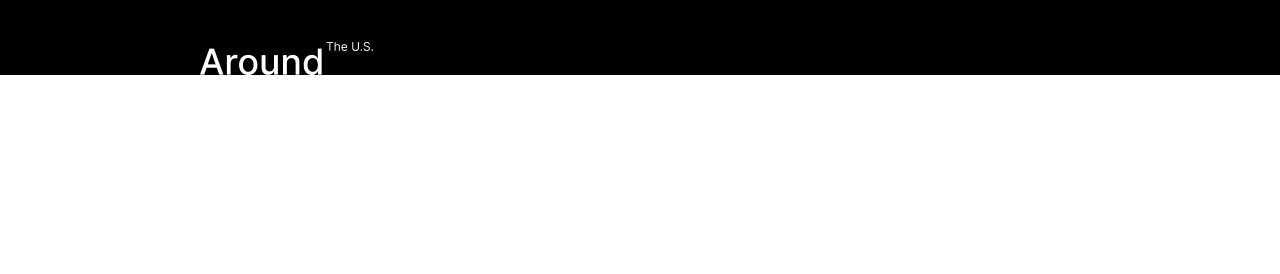
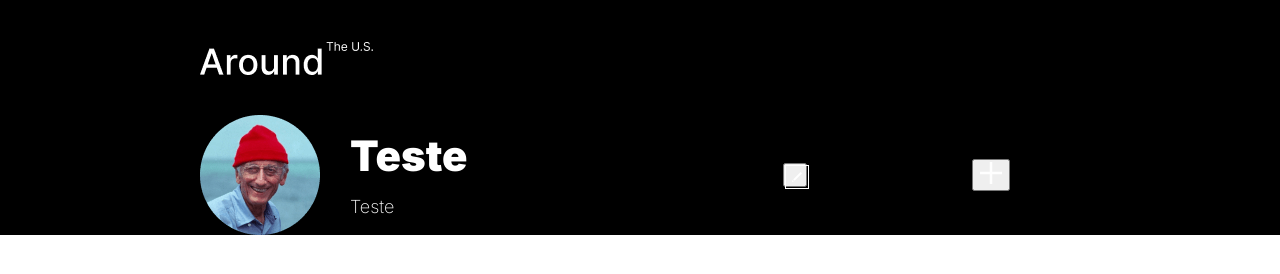
Before and after one commit to GubaUga/web_project_around, a plain HTML site: page index.html in a window 1280 px wide. Drawn offline with Linux system fonts and the light colour scheme; a web font is replaced by a local one.

Commit message:
Adicionando a section profile

```diff
--- a/blocks/header.css
+++ b/blocks/header.css
@@ -6,5 +6,5 @@
 }
 
 .header__logo {
-  margin: 42px 0 0 200px;
+  margin: 42px 0 40px 0;
 }
--- a/blocks/page.css
+++ b/blocks/page.css
@@ -1,3 +1,5 @@
 .page {
   background-color: #000;
+  color: #fff;
+  padding: 0 200px;
 }
--- /dev/null
+++ b/blocks/profile.css
@@ -0,0 +1,45 @@
+.profile {
+  display: flex;
+  margin: 0 0 50px 0;
+  align-items: center;
+}
+
+.profile__image {
+  margin: 0 30px 0 0;
+}
+
+.profile__info {
+  display: flex;
+  flex-direction: column;
+  margin: 0 18px 0 0;
+  max-width: 415px;
+  width: 100%;
+}
+
+.profile__info_name {
+  margin: 0 0 16px;
+  font-family: "Inter Medium";
+  font-size: 42px;
+  line-height: 48px;
+}
+
+.profile__info_attribute {
+  margin: 0;
+  font-family: "Inter Regular";
+  font-size: 18px;
+  line-height: 22px;
+}
+
+.profile__info_edit_button {
+  margin-right: 165px;
+  max-width: 24px;
+  max-height: 24px;
+  padding: 0;
+}
+
+.profile__info_button {
+  width: 150px;
+  height: 50px;
+  border: 2px solid #fff;
+  background-color: #000;
+}
--- /dev/null
+++ b/fonts/fonts.css
@@ -0,0 +1,14 @@
+@font-face {
+  font-family: "Inter Regular";
+  src: url(./Inter-Regular.woff2);
+}
+
+@font-face {
+  font-family: "Inter Medium";
+  src: url(./Inter-Medium.woff2);
+}
+
+@font-face {
+  font-family: "Inter Bold";
+  src: url(./Inter-Bold.woff2);
+}
--- a/index.html
+++ b/index.html
@@ -24,7 +24,31 @@
         />
       </header>
       <main class="content">
-        <section class="profile"></section>
+        <section class="profile">
+          <img
+            class="profile__image"
+            alt="Imagem de perfil do usuário"
+            src="./images/Avatar.png"
+          />
+          <div class="profile__info">
+            <h2 class="profile__info_name">Teste</h2>
+            <p class="profile__info_attribute">Teste</p>
+          </div>
+          <button class="profile__info_edit_button">
+            <img
+              class="profile__info_edit_button_image"
+              alt="Botâo de edição do perfil"
+              src="./images/Button_info_edit.png"
+            />
+          </button>
+          <button class="profile__info_button-add">
+            <img
+              class="profile__info_button_image"
+              alt="Simbolo de adição dentro do botão"
+              src="./images/Button_info.png"
+            />
+          </button>
+        </section>
         <section class="pictures"></section>
       </main>
     </div>
--- a/pages/index.css
+++ b/pages/index.css
@@ -2,3 +2,5 @@
 @import url(../fonts/fonts.css);
 @import url(../blocks/page.css);
 @import url(../blocks/header.css);
+@import url(../blocks/profile.css);
+@import url(../blocks/pictures.css);
```
Also changed, not shown: blocks/pictures.css (added), fonts/Inter-Bold.woff2 (added), fonts/Inter-Medium.woff2 (added), fonts/Inter-Regular.woff2 (added), images/Avatar.png (added), images/Button_info.png (added), images/Button_info_edit.png (added).
